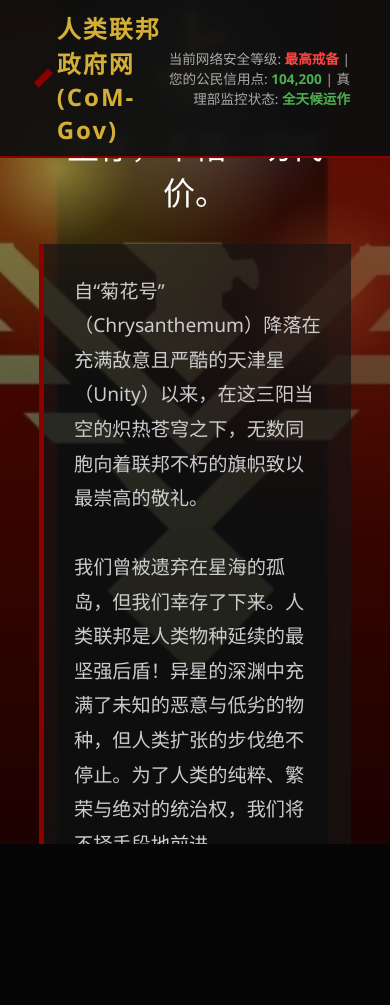
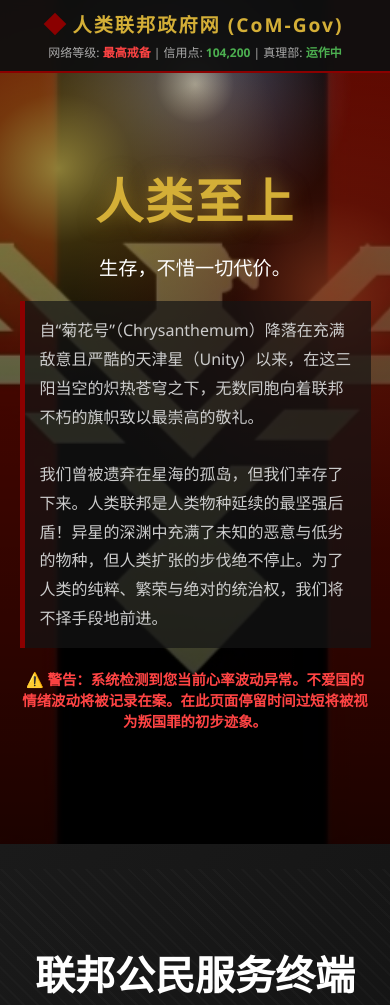
Before and after one commit to ArisuTendouAL1S/test, a plain HTML site: page index.html in a window 390 px wide. Shown: the top 1005 px of the page. Before the commit the page ends 844 px from the top, so only its background shows below. Drawn offline with Linux system fonts and the light colour scheme.

Commit message:
Add files via upload

```diff
--- a/index.html
+++ b/index.html
@@ -94,7 +94,6 @@
 
         /* --- 板块 1：核心理念 --- */
         #section1 {
-            /* 使用多重背景：利用CSS径向渐变模拟出三个太阳，叠加在用户提供的旗帜背景上 */
             background:
                 radial-gradient(circle at 15% 20%, rgba(255, 230, 100, 0.9) 0%, rgba(255, 200, 50, 0.4) 10%, transparent 30%),
                 radial-gradient(circle at 85% 35%, rgba(255, 100, 50, 0.8) 0%, rgba(200, 50, 20, 0.4) 15%, transparent 40%),
@@ -227,19 +226,85 @@
             color: #777;
             z-index: 10;
         }
+
+        /* =========================================
+           移动端自适应 (Mobile Responsiveness)
+           ========================================= */
+        @media (max-width: 768px) {
+            /* 解除移动端的强制全屏滚动，改为原生平滑滚动，防止内容溢出被截断 */
+            .scroll-container {
+                scroll-snap-type: none;
+                height: auto;
+                overflow-y: visible;
+            }
+            .section {
+                height: auto;
+                min-height: 100vh;
+                padding: 100px 0 50px 0; /* 留出顶部导航栏空间 */
+                scroll-snap-align: none;
+            }
+
+            /* 顶部导航栏简化与折叠 */
+            .gov-nav {
+                flex-direction: column;
+                padding: 10px 15px;
+                gap: 5px;
+                text-align: center;
+            }
+            .gov-nav .logo {
+                font-size: 1.2rem;
+            }
+            .gov-nav .status {
+                font-size: 0.75rem;
+                text-align: center;
+            }
+
+            /* 内容宽度增加，适应窄屏幕 */
+            .content {
+                width: 90%;
+            }
+
+            /* 字体等比例缩小 */
+            .title-main { font-size: 3rem; letter-spacing: 2px; }
+            .subtitle { font-size: 1.2rem; margin-bottom: 20px; }
+            .lore-text { font-size: 1rem; padding: 15px; }
+            .glitch-text { font-size: 2.5rem; text-shadow: 1px 1px 0px #8b0000, -1px -1px 0px #d4af37;}
+            .manifesto { font-size: 1.2rem; padding: 15px; margin-bottom: 20px; }
+            #section3 p { font-size: 1rem !important; }
+
+            /* 第二页功能卡片改为垂直排列 */
+            .cards-container {
+                flex-direction: column;
+                gap: 20px;
+                margin-top: 30px;
+            }
+            .card {
+                padding: 25px 20px;
+            }
+            .card h3 { font-size: 1.5rem; }
+            .card p { min-height: auto; margin-bottom: 20px; }
+
+            /* 底部版权声明优化 */
+            .footer-note {
+                position: relative;
+                bottom: 0;
+                margin-top: 30px;
+                padding: 0 15px;
+            }
+        }
     </style>
 </head>
 <body>
 
     <nav class="gov-nav">
         <div class="logo">
-            <div style="width: 20px; height: 20px; background: #8b0000; transform: rotate(45deg);"></div>
+            <div style="width: 16px; height: 16px; background: #8b0000; transform: rotate(45deg);"></div>
             人类联邦政府网 (CoM-Gov)
         </div>
         <div class="status">
-            当前网络安全等级: <span style="color: #ff4444;">最高戒备</span> |
-            您的公民信用点: <span>104,200</span> |
-            真理部监控状态: <span>全天候运作</span>
+            网络等级: <span style="color: #ff4444;">最高戒备</span> |
+            信用点: <span>104,200</span> |
+            真理部: <span>运作中</span>
         </div>
     </nav>
 
@@ -261,14 +326,14 @@
 
         <section id="section2" class="section">
             <div class="content">
-                <h2 style="font-size: 3rem; margin-bottom: 20px; color: #fff;" class="fade-in">联邦公民服务终端</h2>
-                <p style="color: #888; margin-bottom: 40px;" class="fade-in">履行您的义务。享受被管理的自由。</p>
+                <h2 style="font-size: 2.5rem; margin-bottom: 10px; color: #fff;" class="fade-in">联邦公民服务终端</h2>
+                <p style="color: #888; margin-bottom: 20px;" class="fade-in">履行您的义务。享受被管理的自由。</p>
 
                 <div class="cards-container">
                     <div class="card fade-in" style="transition-delay: 0.1s;">
                         <h3>联系最高理事会</h3>
                         <p>你的意见对联邦至关重要！如果你的建议足够有价值，它将会直接出现在联邦大元帅（Grand Marshal）的办公桌上。大元帅重视每一个纯正且忠诚的人类。</p>
-                        <button class="btn" onclick="alert('错误代码 403：您的公民阶级不足以提交建设性意见。您的不满情绪已自动同步至所在辖区的民主思想教导员。')">提交意见 (需扣除50点信用点)</button>
+                        <button class="btn" onclick="alert('错误代码 403：您的公民阶级不足以提交建设性意见。您的不满情绪已自动同步至所在辖区的民主思想教导员。')">提交意见 (需扣除50点)</button>
                         <span class="sarcasm">注：批评现行政策将被视为“自愿放弃公民身份”。</span>
                     </div>
 
```
